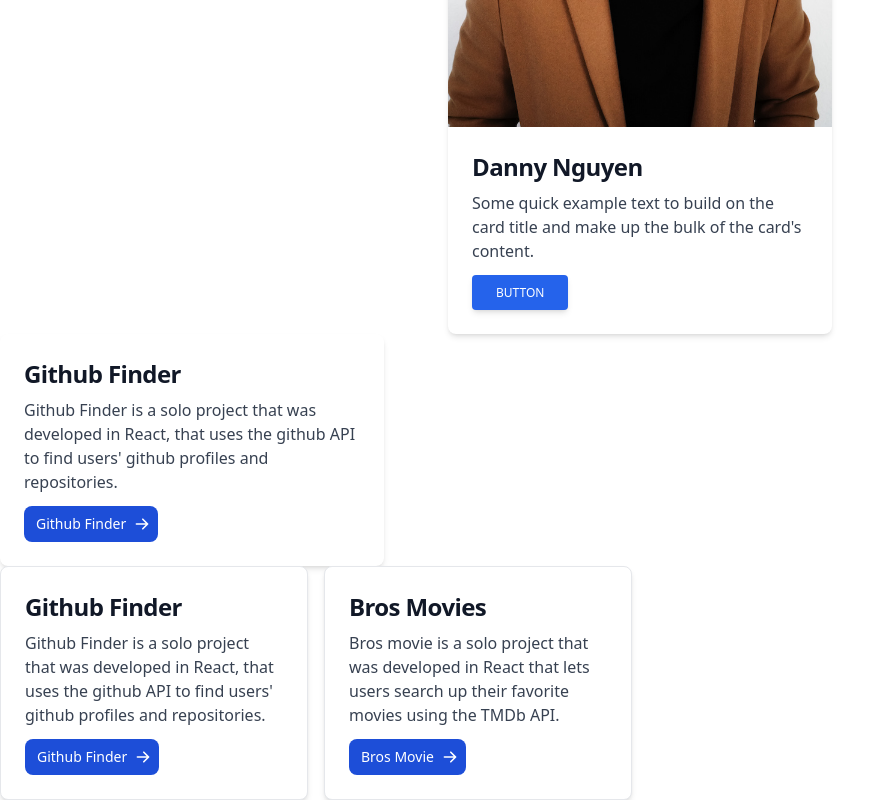
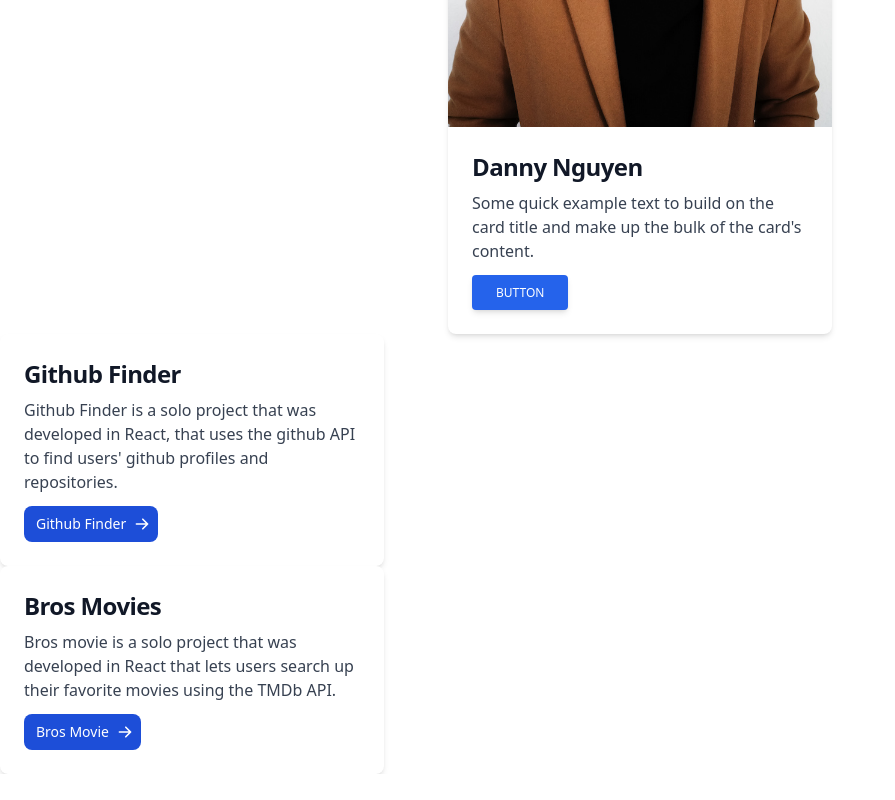
Before and after one commit to nightzillla/nightzillla-project, a React (Create React App) app: page /projects in a window 1280 px wide. Shown: the part 429-1229 px from the top of the page, without its empty margins (0-895 px from the left). After the commit the page ends 1203 px from the top, so only its background shows below. Built offline with nearby package versions, Linux system fonts and the light colour scheme.

Commit message:
updating project cards

```diff
--- a/src/pages/Projects/Projects.js
+++ b/src/pages/Projects/Projects.js
@@ -35,32 +35,20 @@ function Projects() {
               </div>
             </div>
           </div> {/* END OF GITHUB FINDER CARD */}
-            <div class="grid grid-flow-row grid-cols-4 gap-4 ">
-                <div class="columns-1 github-finder-card">
-                    <div class="max-w-sm p-6 bg-white border border-gray-200 rounded-lg shadow-md dark:bg-gray-800 dark:border-gray-700">
-                      <a href="#">
-                          <h5 class="mb-2 text-2xl font-bold tracking-tight text-gray-900 dark:text-white">Github Finder</h5>
-                      </a>
-                      <p class="mb-3 font-normal text-gray-700 dark:text-gray-400">Github Finder is a solo project that was developed in React, that uses the github API to find users' github profiles and repositories.</p>
-                      <a href="#" class="inline-flex items-center px-3 py-2 text-sm font-medium text-center text-white bg-blue-700 rounded-lg hover:bg-blue-800 focus:ring-4 focus:outline-none focus:ring-blue-300 dark:bg-blue-600 dark:hover:bg-blue-700 dark:focus:ring-blue-800">
-                      <a href= "https://github-finder-firebase.web.app/"> Github Finder</a>
-                          <svg aria-hidden="true" class="w-4 h-4 ml-2 -mr-1" fill="currentColor" viewBox="0 0 20 20" xmlns="http://www.w3.org/2000/svg"><path fill-rule="evenodd" d="M10.293 3.293a1 1 0 011.414 0l6 6a1 1 0 010 1.414l-6 6a1 1 0 01-1.414-1.414L14.586 11H3a1 1 0 110-2h11.586l-4.293-4.293a1 1 0 010-1.414z" clip-rule="evenodd"></path></svg>
-                      </a>
-                    </div>
-                </div>{/* END OF GITHUB FINDER CARD */}
-                <div class="columns-1 bro-movies-card">
-                    <div class="max-w-sm p-6 bg-white border border-gray-200 rounded-lg shadow-md dark:bg-gray-800 dark:border-gray-700">
-                      <a href="#">
+          <div class="flex grid grid-flow-row gap-4 github-Finder-Card">
+            <div class="rounded-lg shadow-lg bg-white max-w-sm shadow-md dark:bg-gray-800 dark:border-gray-700">
+              <div class="p-6">
                 <h5 class="mb-2 text-2xl font-bold tracking-tight text-gray-900 dark:text-white">Bros Movies</h5>
-                      </a>
-                      <p class="mb-3 font-normal text-gray-700 dark:text-gray-400">Bros movie is a solo project that was developed in React that lets users search up their favorite movies using the TMDb API.</p>
+                <p class="mb-3 font-normal text-gray-700 dark:text-gray-400">
+                Bros movie is a solo project that was developed in React that lets users search up their favorite movies using the TMDb API.
+                </p>
                 <a href="#" class="inline-flex items-center px-3 py-2 text-sm font-medium text-center text-white bg-blue-700 rounded-lg hover:bg-blue-800 focus:ring-4 focus:outline-none focus:ring-blue-300 dark:bg-blue-600 dark:hover:bg-blue-700 dark:focus:ring-blue-800">
                 <a href="https://bros-movie.firebaseapp.com/">Bros Movie</a>
                     <svg aria-hidden="true" class="w-4 h-4 ml-2 -mr-1" fill="currentColor" viewBox="0 0 20 20" xmlns="http://www.w3.org/2000/svg"><path fill-rule="evenodd" d="M10.293 3.293a1 1 0 011.414 0l6 6a1 1 0 010 1.414l-6 6a1 1 0 01-1.414-1.414L14.586 11H3a1 1 0 110-2h11.586l-4.293-4.293a1 1 0 010-1.414z" clip-rule="evenodd"></path></svg>
                 </a>
               </div>
-            </div>{/* END OF BRO MOVIE CARD */}
-          </div> {/* END OF GRID-ROW */}
+            </div>
+          </div> {/* END OF GITHUB FINDER CARD */}
         </div> {/* END OF CONTAINER */}
       </div> {/* END OF PAGE-WRAPPER */}
     </>
```
Lines whose indentation alone changed are shown as unchanged.
